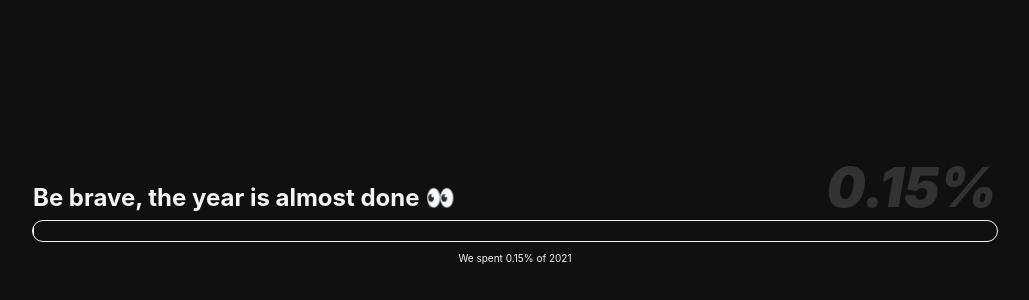
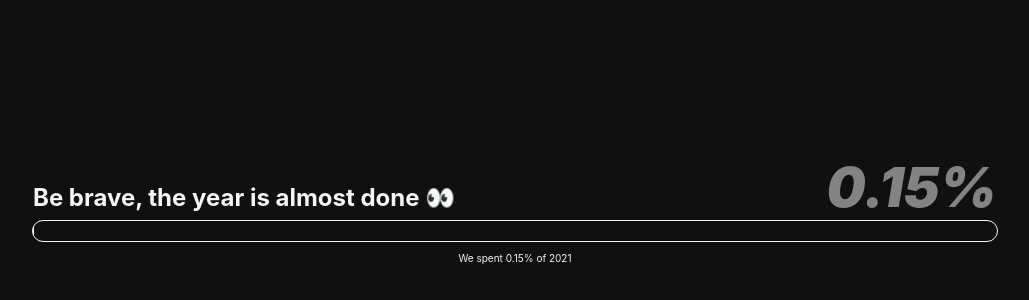
Before and after one commit to adscud/progryear, a React (Create React App) app: page / in a window 1280 px wide. Shown: the part 186-486 px from the top of the page, without its empty margins (125-1154 px from the left). Built offline with nearby package versions, Linux system fonts and the light colour scheme.

Commit message:
🧯 fix: opacity of the percentage

```diff
--- a/src/packages/progress/components/Progress.js.css
+++ b/src/packages/progress/components/Progress.js.css
@@ -57,7 +57,7 @@
     font-weight: 900;
     font-size: 55px;
     color: #F5F5F5;
-    opacity: 15%;
+    opacity: 50%;
     font-style: italic;
 }
 
```
